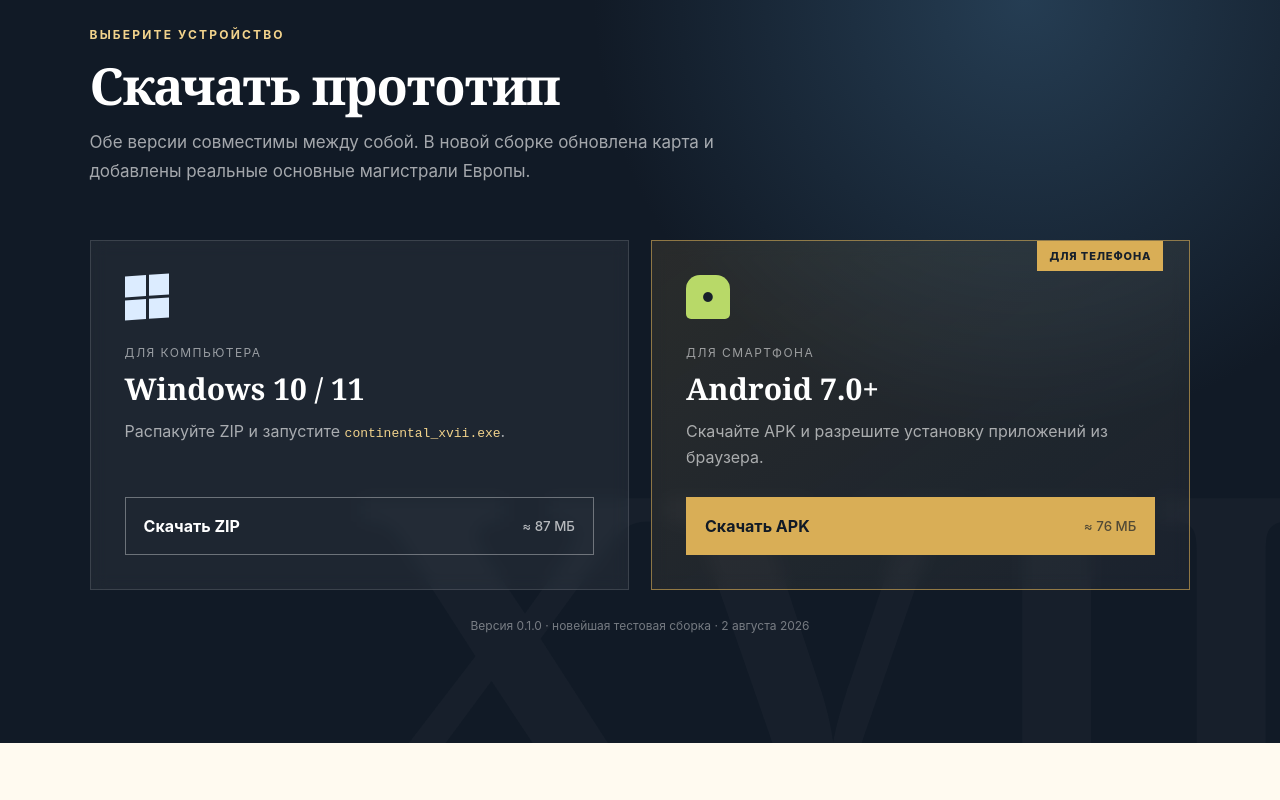
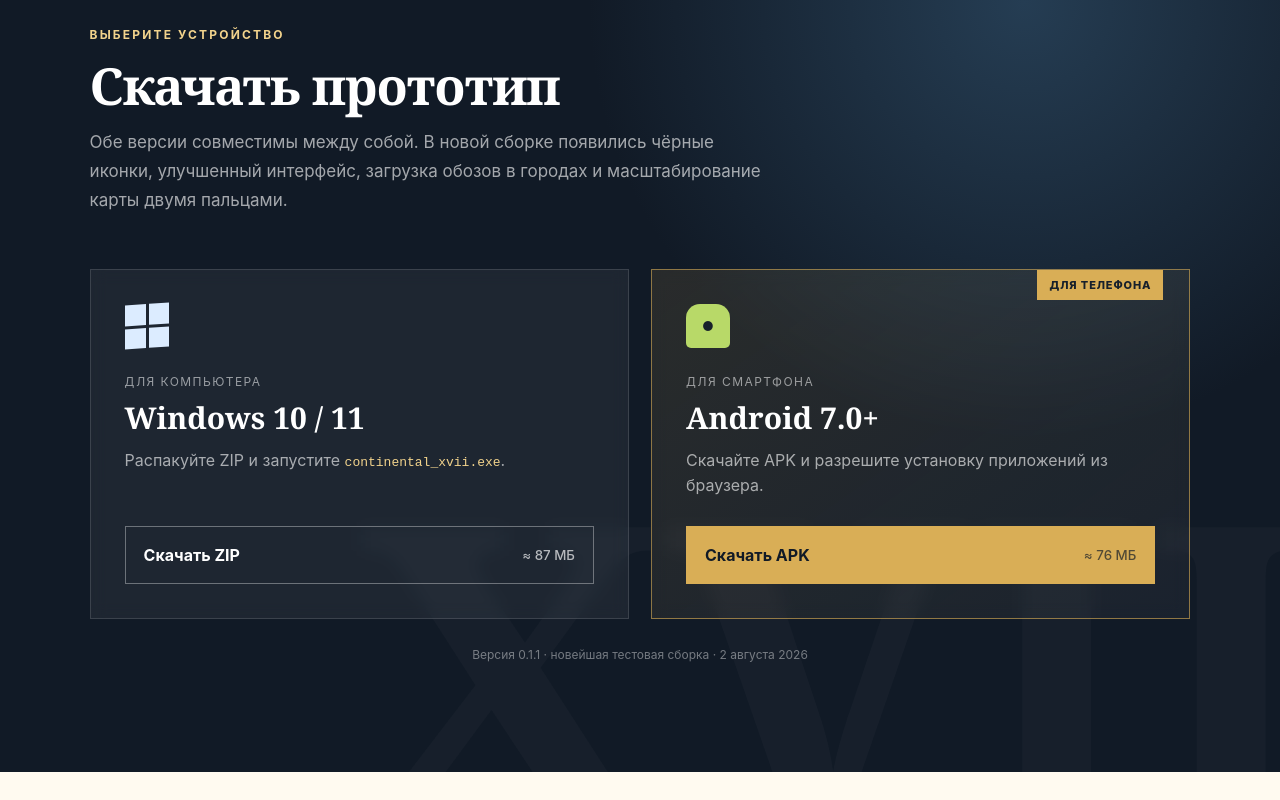
Before and after one commit to mark3543634/continental-xvii, a plain HTML site: page index.html in a window 1280 px wide. Shown: the part 1640-2440 px from the top of the page. Drawn offline with Linux system fonts and the light colour scheme.

Commit message:
Update site for v0.1.1

```diff
--- a/index.html
+++ b/index.html
@@ -38,7 +38,7 @@
         <div class="hero-facts" aria-label="Особенности игры">
           <span><b>2–6</b> игроков</span>
           <span><b>LAN</b> без сервера</span>
-          <span><b>v0.1.0</b> новая сборка</span>
+          <span><b>v0.1.1</b> новая сборка</span>
         </div>
       </div>
     </section>
@@ -78,7 +78,7 @@
         <div class="section-heading light reveal">
           <p class="eyebrow">Выберите устройство</p>
           <h2>Скачать прототип</h2>
-          <p>Обе версии совместимы между собой. В новой сборке обновлена карта и добавлены реальные основные магистрали Европы.</p>
+          <p>Обе версии совместимы между собой. В новой сборке появились чёрные иконки, улучшенный интерфейс, загрузка обозов в городах и масштабирование карты двумя пальцами.</p>
         </div>
         <div class="download-grid">
           <article class="download-card reveal">
@@ -105,7 +105,7 @@
             </a>
           </article>
         </div>
-        <p class="version-note reveal">Версия 0.1.0 · новейшая тестовая сборка · 2 августа 2026</p>
+        <p class="version-note reveal">Версия 0.1.1 · новейшая тестовая сборка · 2 августа 2026</p>
       </div>
     </section>
 
```
Also changed, not shown: 1 other file.
